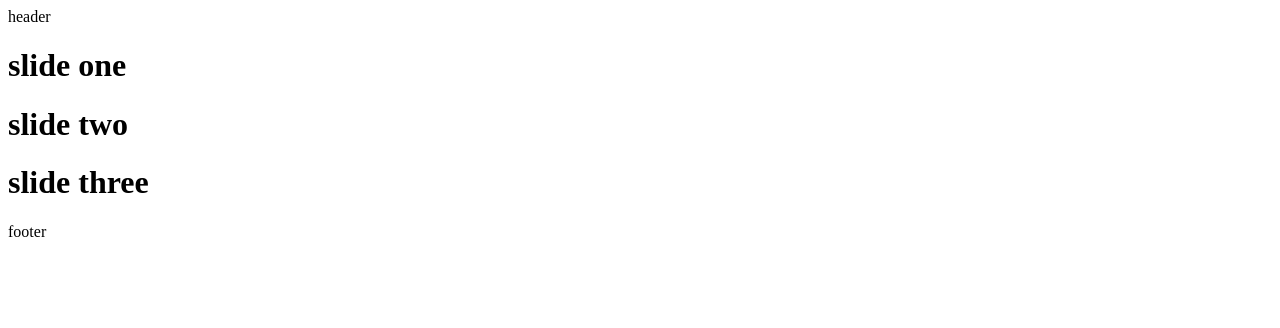
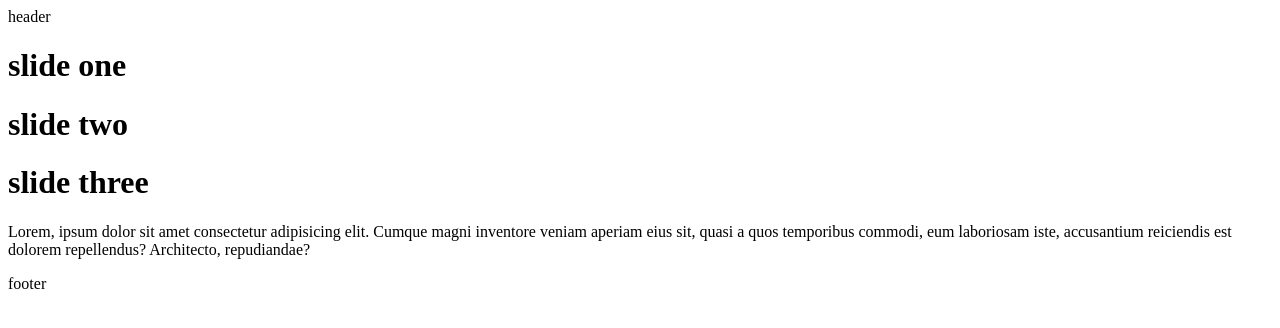
Before and after one commit to Pergina/git, a plain HTML site: page index.html in a window 1280 px wide. Drawn offline with Linux system fonts and the light colour scheme.

Commit message:
p create

```diff
--- a/index.html
+++ b/index.html
@@ -12,6 +12,12 @@
       <h1>slide one</h1>
       <h1>slide two</h1>
       <h1>slide three</h1>
+      <p>
+        Lorem, ipsum dolor sit amet consectetur adipisicing elit. Cumque magni
+        inventore veniam aperiam eius sit, quasi a quos temporibus commodi, eum
+        laboriosam iste, accusantium reiciendis est dolorem repellendus?
+        Architecto, repudiandae?
+      </p>
     </div>
     <footer>footer</footer>
   </body>
```
